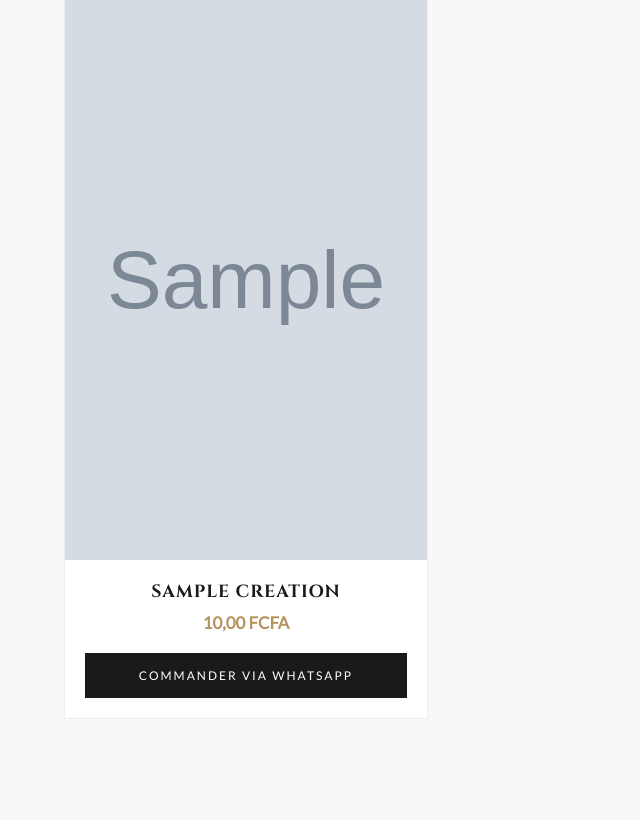
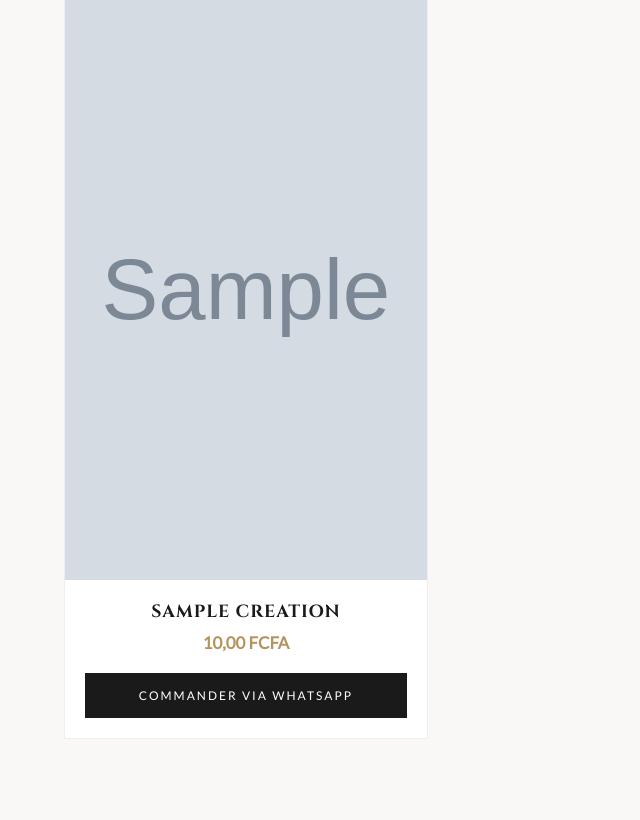
Before and after one commit to lokosergelionel-arch/sage_empire, a Django app: page /styliste/1/ in a window 1280 px wide. Shown: the part 526-1346 px from the top of the page, without its empty margins (0-640 px from the left). Run offline with Django 5.2, Linux system fonts and the light colour scheme; tables that the repository leaves empty hold one stand-in row (values such as "Sample post"); grey boxes marked "Sample" are stand-in pictures.

Commit message:
fix: augmentation hauteur images pour visages

```diff
--- a/hub/templates/portfolio_styliste.html
+++ b/hub/templates/portfolio_styliste.html
@@ -82,7 +82,7 @@
 
         .product-image-wrapper {
     position: relative;
-    height: 560px;
+    height: 580px;
     overflow: hidden;
     cursor: zoom-in;
     margin: 0;
```
